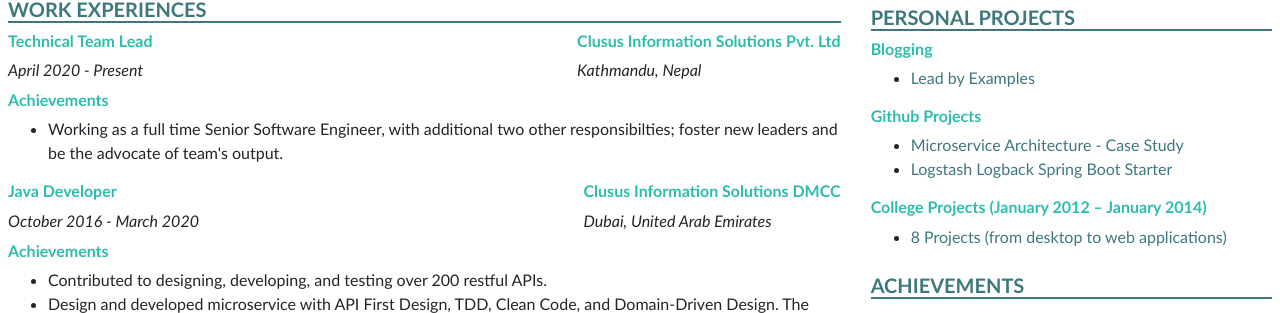
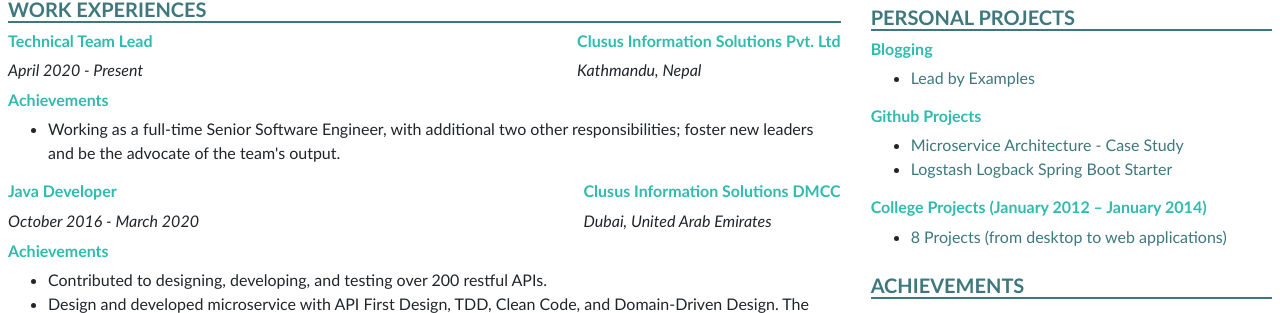
Before and after one commit to BhuwanUpadhyay/cv, a Jekyll site: the page built from index.markdown, in a window 1280 px wide. Shown: the part 286-599 px from the top of the page. Built offline with Jekyll 4.4.1, drawn with Linux system fonts in a browser that asks for light colours; nearby versions of some CDN libraries.

Commit message:
docs: cv

```diff
--- a/_data/cv.yml
+++ b/_data/cv.yml
@@ -147,7 +147,7 @@
     location: Kathmandu, Nepal
     years: April 2020 - Present
     responsibilities:
-      - Working as a full time Senior Software Engineer, with additional two other responsibilties; foster new leaders and be the advocate of team's output.
+      - Working as a full-time Senior Software Engineer, with additional two other responsibilities; foster new leaders and be the advocate of the team's output.
   - title: Java Developer
     company: Clusus Information Solutions DMCC
     location: Dubai, United Arab Emirates
```
